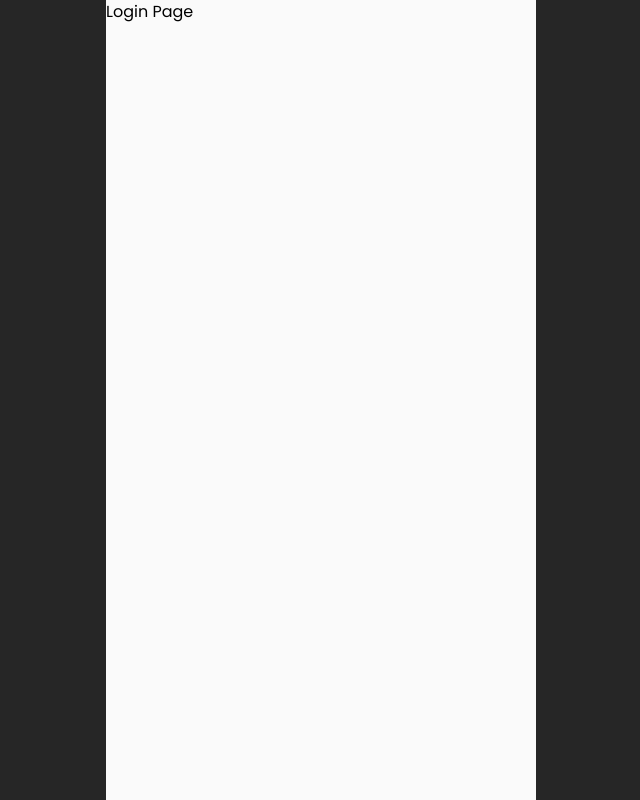
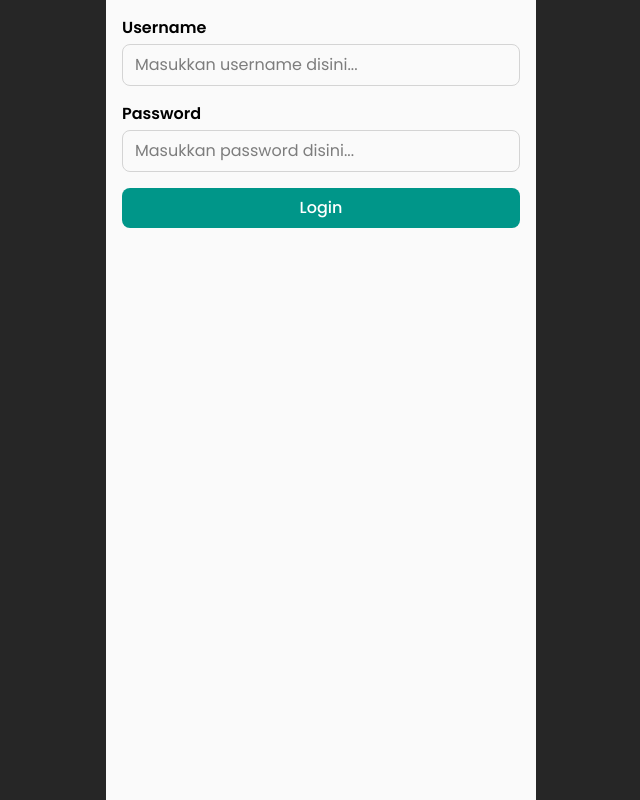
Before and after one commit to GemahGhozali/warung-sumber-rezeki, a Next.js app: page / in a window 1280 px wide. Shown: the whole page, without its empty margins (319-959 px from the left). Built offline with nearby package versions, Linux system fonts and the light colour scheme; no server answers.

Commit message:
feat(auth) : add temporary login page and integrate it with useLoginForm

```diff
--- a/src/app/page.tsx
+++ b/src/app/page.tsx
@@ -1,3 +1,32 @@
+"use client";
+
+import { X } from "lucide-react";
+import { useLoginForm } from "@/features/auth/hooks";
+
 export default function LoginPage() {
-  return <div>Login Page</div>;
+  const { register, handleSubmit, errors, state, isPending } = useLoginForm();
+
+  return (
+    <form onSubmit={handleSubmit} className="space-y-4 p-4">
+      <div className="space-y-1">
+        <label className="block font-semibold">Username</label>
+        <input type="text" {...register("username")} placeholder="Masukkan username disini..." disabled={isPending} className="w-full py-2 px-3 rounded-lg border border-neutral-300" />
+        {errors.username && <small className="text-red-500 text-sm">{errors.username.message}</small>}
+      </div>
+      <div className="space-y-1">
+        <label className="block font-semibold">Password</label>
+        <input type="password" {...register("password")} placeholder="Masukkan password disini..." disabled={isPending} className="w-full py-2 px-3 rounded-lg border border-neutral-300" />
+        {errors.password && <small className="text-red-500 text-sm">{errors.password.message}</small>}
+      </div>
+      <button type="submit" disabled={isPending} className="w-full bg-teal-600 text-white rounded-lg p-2 font-medium">
+        Login
+      </button>
+      {!state?.success && state?.message && (
+        <div className="p-3 bg-red-100 rounded-lg flex items-center gap-1.5">
+          <X size={24} className="text-red-500" />
+          <p className="text-red-500">{state.message}</p>
+        </div>
+      )}
+    </form>
+  );
 }
```
